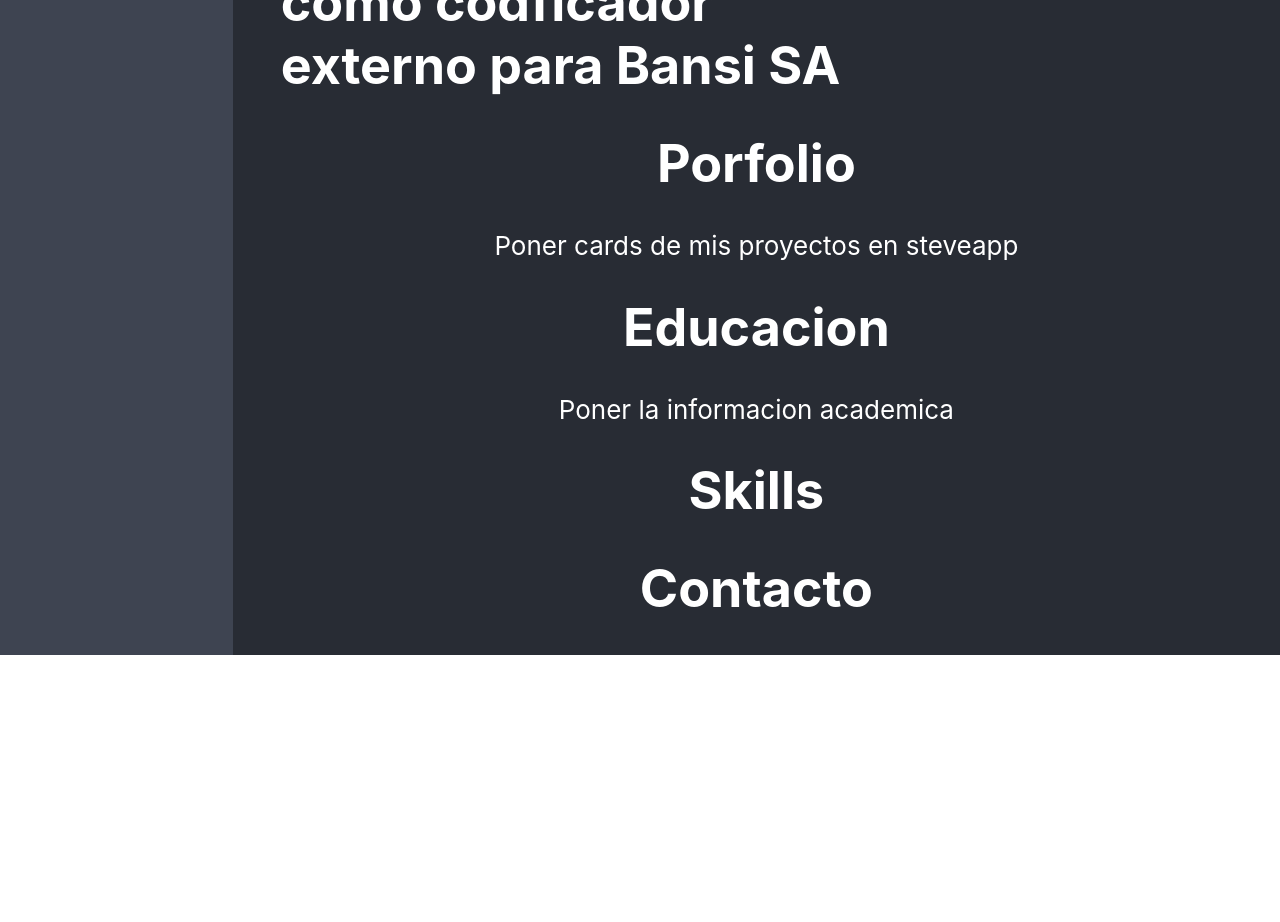
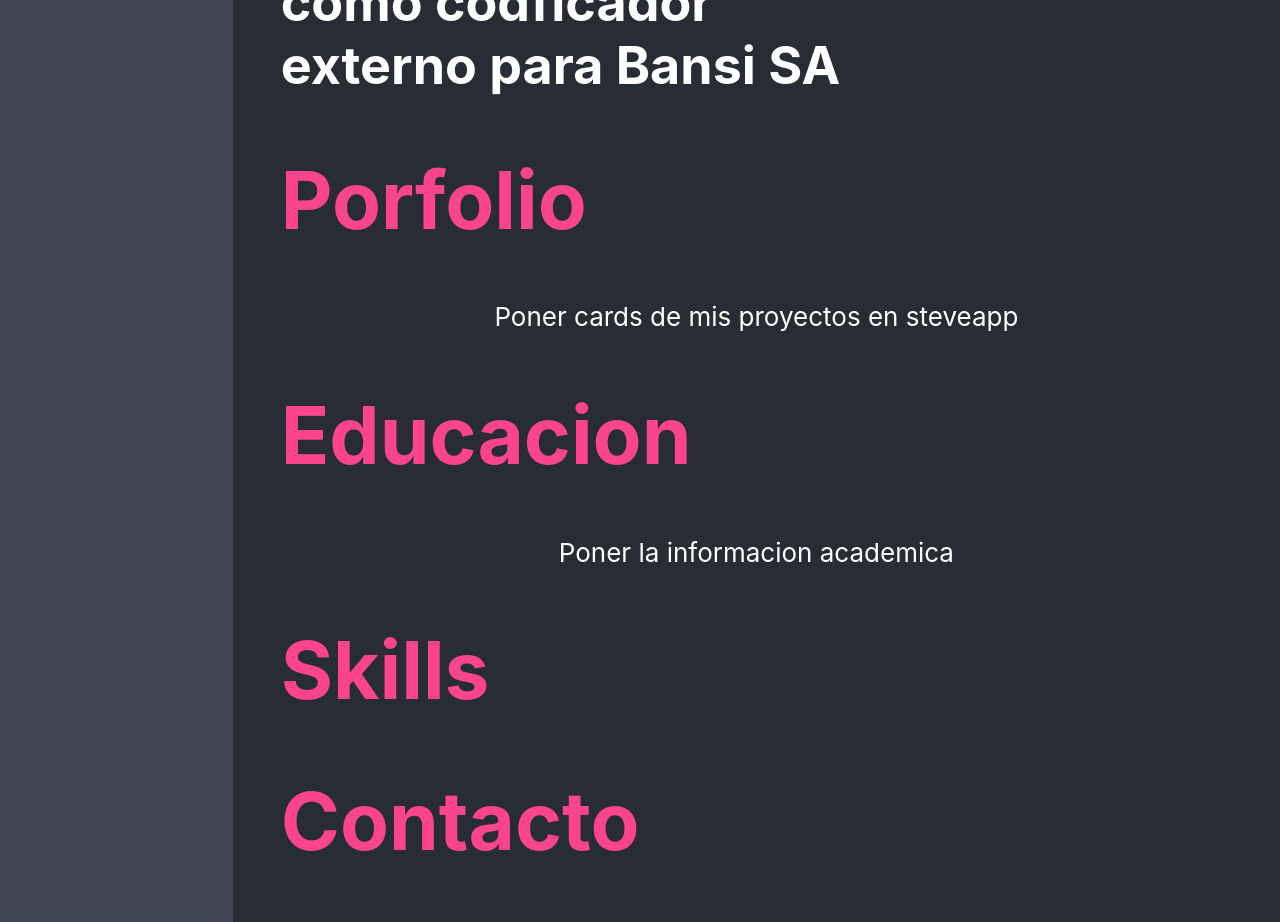
Before and after one commit to SteveBartmoss/cvSteve, a React (Create React App) app: page / in a window 1280 px wide. Shown: the part 1020-1942 px from the top of the page. Before the commit the page ends 1675 px from the top, so only its background shows below. Built offline with nearby package versions, Linux system fonts and the light colour scheme.

Commit message:
se agregaron estilos a los titulos y al contenido

```diff
--- a/src/App.js
+++ b/src/App.js
@@ -55,7 +55,7 @@ function App() {
 
           </div>
 
-          <div id='sobre-mi'>
+          <div className='div-section' id='sobre-mi'>
 
             <div className='div-tittle'>
               <h1 className='tittle-section'>Sobre Mi</h1>
@@ -73,22 +73,42 @@ function App() {
 
           </div>
 
-          <div>
-            <h1>Porfolio</h1>
-            <p>Poner cards de mis proyectos en steveapp</p>
+          <div className='div-section'>
+
+            <div className='div-tittle'>
+              <h1 className='tittle-section'>Porfolio</h1>
+            </div>
+
+            <div>
+              <p>Poner cards de mis proyectos en steveapp</p>
+            </div>
+
           </div>
 
-          <div>
-            <h1>Educacion</h1>
+          <div className='div-section'>
+
+            <div className='div-tittle'>
+              <h1 className='tittle-section'>Educacion</h1>
+            </div>
+
             <p>Poner la informacion academica</p>
+
           </div>
 
-          <div>
-            <h1>Skills</h1>
+          <div className='div-section'>
+
+            <div className='div-tittle'>
+              <h1 className='tittle-section'>Skills</h1>
+            </div>
+
           </div>
 
-          <div>
-            <h1>Contacto</h1>
+          <div className='div-section'>
+
+            <div className='div-tittle'>
+              <h1 className='tittle-section'>Contacto</h1>
+            </div>
+
           </div>
 
         </div>
```
